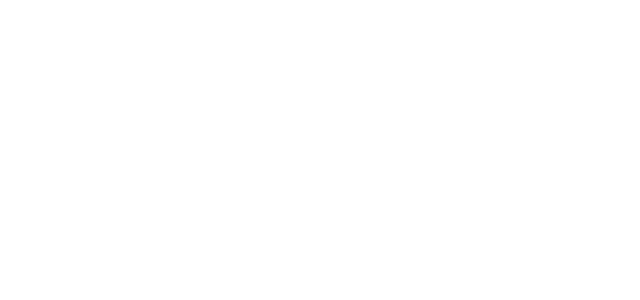
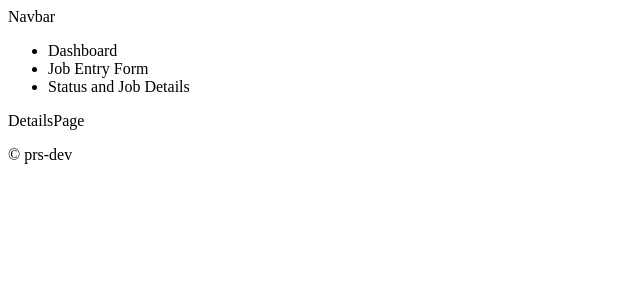
Before and after one commit to prs-dev/ai-job-assistant, a React (Vite) app in the folder client/: page /status in a window 1280 px wide. Before the commit this address had no page. Shown: the top 300 px of the page, without its empty margins (0-640 px from the left). Built offline with nearby package versions, Linux system fonts and the light colour scheme.

Commit message:
layout fixed

```diff
--- a/client/src/App.jsx
+++ b/client/src/App.jsx
@@ -4,16 +4,33 @@ import Dashboard from './Dashboard'
 import ProtectedRoute from "./ProtectedRoute"
 import Login from './Login'
 import Register from './Register'
+import Sidebar from "./Sidebar"
+import EntryForm from "./EntryForm"
+import DetailsPage from "./DetailsPage"
+import PublicRoute from "./PublicRoute"
 
 const App = () => {
   return (
     <Router>
       <Routes>
         <Route element={<Layout />}>
-          <Route path="/login" element={<Login />} />
-          <Route path="/register" element={<Register />} />
+          <Route element={<PublicRoute />}>
+            <Route path="/login" element={<Login />} />
+            <Route path="/register" element={<Register />} />
+          </Route>
           <Route element={<ProtectedRoute />}>
-            <Route path="/" element={<Dashboard />} />
+            <Route path='/' element={<div>
+              <Sidebar />
+              <Dashboard />
+            </div>} />
+            <Route path="/form" element={<div>
+              <Sidebar />
+              <EntryForm />
+            </div>} />
+            <Route path="/status" element={<div>
+              <Sidebar />
+              <DetailsPage />
+            </div>} />
           </Route>
         </Route>
       </Routes>
--- /dev/null
+++ b/client/src/DetailsPage.jsx
@@ -0,0 +1,9 @@
+import React from 'react'
+
+const DetailsPage = () => {
+  return (
+    <div>DetailsPage</div>
+  )
+}
+
+export default DetailsPage
--- /dev/null
+++ b/client/src/EntryForm.jsx
@@ -0,0 +1,9 @@
+import React from 'react'
+
+const EntryForm = () => {
+  return (
+    <div>EntryForm</div>
+  )
+}
+
+export default EntryForm
--- a/client/src/ProtectedRoute.jsx
+++ b/client/src/ProtectedRoute.jsx
@@ -1,8 +1,8 @@
 import {Outlet, Navigate} from 'react-router-dom'
 
 const ProtectedRoute = () => {
-    const token = false
-  return token ? <Outlet /> : <Navigate to='/login' />
+    const token = true
+  return token ? <Outlet /> : <Navigate to='/login' replace/>
 }
 
 export default ProtectedRoute
--- /dev/null
+++ b/client/src/PublicRoute.jsx
@@ -0,0 +1,8 @@
+import {Outlet, Navigate} from 'react-router-dom'
+
+const PublicRoute = () => {
+    const token = true
+  return token ? <Navigate to='/' replace /> : <Outlet />
+}
+
+export default PublicRoute
--- /dev/null
+++ b/client/src/Sidebar.jsx
@@ -0,0 +1,14 @@
+import {Link, useNavigate} from 'react-router-dom'
+
+const Sidebar = () => {
+    const navigate = useNavigate()
+  return (
+    <ul>
+        <li onClick={() => navigate('/')}>Dashboard</li>
+        <li onClick={() => navigate('/form')}>Job Entry Form</li>
+        <li onClick={() => navigate('/status')}>Status and Job Details</li>
+    </ul>
+  )
+}
+
+export default Sidebar
```
